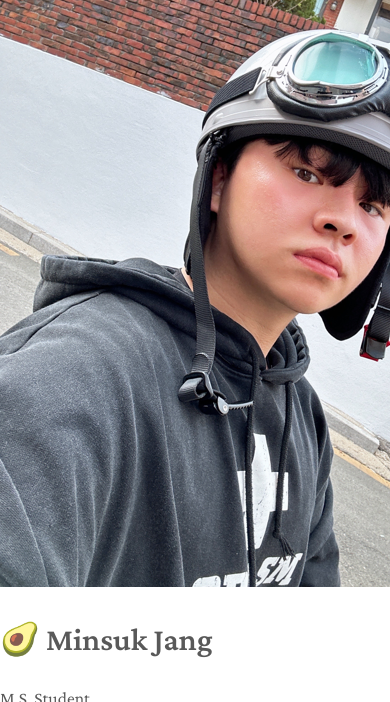
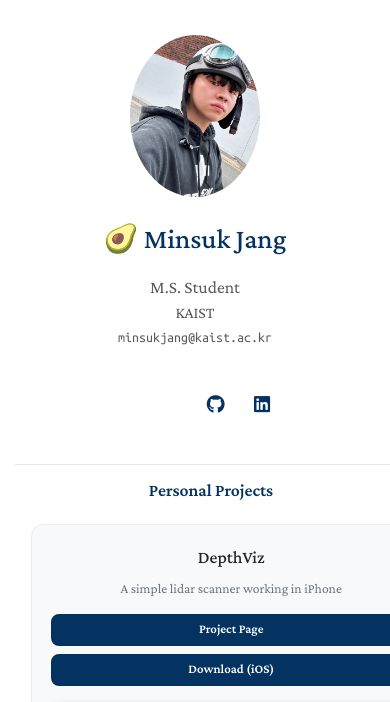
Before and after one commit to tersite1/tersite1.github.io, a Jekyll site: the page built from index.md, in a window 390 px wide. Shown: the top 702 px of the page. Built offline with Jekyll 4.4.1, drawn with Linux system fonts in a browser that asks for light colours; a style sheet for code colours, icons or effects is not loaded; our own code applies the rules of GitHub Pages for plain Markdown files; some of the changed text lies outside the part shown; grey boxes are pictures that could not be loaded.

Commit message:
Update style.scss

```diff
--- a/assets/css/style.scss
+++ b/assets/css/style.scss
@@ -1,3 +1,6 @@
+---
+---
+
 @import "minimal-light";
 
 .pub-row {
@@ -23,34 +26,11 @@
 }
 
 .social-icons a:last-child{margin-right:0}
-
-/* 모바일 터치 디바이스에서 hover 효과 비활성화 */
-@media (hover: none) and (pointer: coarse) {
-  .social-icons a:hover {
-    background-color: transparent !important;
-    color: #043361 !important;
-    transform: none !important;
-  }
-}
-
-@media (hover: hover) and (pointer: fine) {
-  .social-icons a:hover{
-    background-color:white;
-    color:black;
-    transform: scale(1.2);
-  }
-}
+.social-icons a:hover{background-color:white;color:black;transform: scale(1.2)}
 
 @media (prefers-color-scheme: dark) {
   .social-icons a:last-child{margin-right:0}
-
-  @media (hover: hover) and (pointer: fine) {
-    .social-icons a:hover{
-      background-color:#20212b;
-      color:black;
-      transform: scale(1.2);
-    }
-  }
+  .social-icons a:hover{background-color:#20212b;color:black;transform: scale(1.2)}
 }
 
 .icon-button{
@@ -123,6 +103,7 @@
 .icon-button .icon-facebook{color:#4286f4}
 .icon-button .icon-github{color:#000;}
 .icon-button .icon-linkedin{color:#0077B5}
+
 .icon-button:hover .icon-twitter,.icon-button:hover .icon-facebook,.icon-button:hover .icon-github,.icon-button:hover .icon-linkedin{color:white}
 
 autocolor{color:#595959;}
@@ -149,127 +130,6 @@
   lightonly {visibility: hidden;}
   darkonly {visibility: visible;}
   papertitle {color:#eeeff0;}
-}
-
-/* Personal Projects 카드 스타일 */
-.personal-projects-container {
-  margin: 2rem 0;
-}
-
-.personal-projects-grid {
-  display: grid;
-  grid-template-columns: 1fr;
-  gap: 2rem;
-  margin-top: 1.5rem;
-}
-
-.project-card {
-  background-color: #f8f9fa;
-  border: 1px solid #e9ecef;
-  border-radius: 0.75rem;
-  padding: 2rem;
-  text-align: center;
-  transition: transform 0.3s ease, box-shadow 0.3s ease;
-}
-
-/* 터치 디바이스에서 hover 효과 비활성화 */
-@media (hover: hover) and (pointer: fine) {
-  .project-card:hover {
-    transform: translateY(-3px);
-    box-shadow: 0 6px 25px rgba(0,0,0,0.15);
-  }
-}
-
-.project-card h3 {
-  font-size: 1.4rem;
-  color: #043361;
-  margin-bottom: 1rem;
-  font-weight: 600;
-}
-
-.project-card p {
-  font-size: 1rem;
-  color: #6c757d;
-  margin-bottom: 1.5rem;
-  line-height: 1.6;
-}
-
-.project-buttons {
-  display: flex;
-  justify-content: center;
-  gap: 1rem;
-  margin-bottom: 1.5rem;
-  flex-wrap: wrap;
-}
-
-.project-button {
-  display: inline-block;
-  padding: 0.7rem 1.3rem;
-  background-color: #043361;
-  color: white !important;
-  border: 2px solid #043361;
-  border-radius: 0.5rem;
-  text-decoration: none;
-  font-size: 0.9rem;
-  font-weight: 600;
-  transition: all 0.3s ease;
-  min-width: 120px;
-  text-align: center;
-}
-
-/* 터치 디바이스에서 hover 효과 비활성화 */
-@media (hover: hover) and (pointer: fine) {
-  .project-button:hover {
-    background-color: #069;
-    border-color: #069;
-    transform: translateY(-1px);
-    box-shadow: 0 3px 12px rgba(0,0,0,0.25);
-  }
-}
-
-.project-video {
-  width: 100%;
-  max-width: 500px;
-  height: 280px;
-  border-radius: 0.5rem;
-  overflow: hidden;
-  box-shadow: 0 4px 15px rgba(0,0,0,0.1);
-  margin: 0 auto;
-}
-
-.project-video iframe {
-  width: 100%;
-  height: 100%;
-  border: none;
-}
-
-/* 다크 모드 지원 */
-@media (prefers-color-scheme: dark) {
-  .project-card {
-    background-color: #2a2d3a;
-    border-color: #444;
-  }
-
-  .project-card h3 {
-    color: rgb(62, 183, 240);
-  }
-
-  .project-card p {
-    color: #b0b3b8;
-  }
-
-  .project-button {
-    background-color: rgb(62, 183, 240);
-    color: #000 !important;
-    border-color: rgb(62, 183, 240);
-  }
-
-  @media (hover: hover) and (pointer: fine) {
-    .project-button:hover {
-      background-color: rgb(52, 173, 230);
-      border-color: rgb(52, 173, 230);
-    }
-  }
 }
 
 .image {
@@ -335,6 +195,7 @@
 p, ul, ol, table, pre, dl {margin:0 0 20px;}
 h1, h2, h3 {line-height:1.1;}
 h1 {font-size:28px;}
+
 a {color:#39c;text-decoration:none;}
 a:hover {color:#069;}
 
@@ -482,195 +343,324 @@
   text-align:center;
 }
 
-/* 터치 이벤트 최적화 */
-* {
-  -webkit-tap-highlight-color: transparent;
-  -webkit-touch-callout: none;
+/* Personal Projects Section - 사이드바용 */
+.sidebar-projects {
+  margin-top: 2rem;
+  padding: 1.5rem 0;
+  border-top: 1px solid #e5e5e5;
 }
 
-/* 터치 액션 최적화 */
-html {
-  -ms-touch-action: manipulation;
-  touch-action: manipulation;
+.sidebar-projects h3 {
+  font-size: 1.1rem;
+  color: #043361;
+  margin-bottom: 1.5rem;
+  font-weight: 600;
+  text-align: center;
 }
 
-/* 터치 디바이스 전용 스타일 */
-@media (pointer: coarse) {
-  .social-icons a,
-  .project-card,
-  .project-button {
-    transition: none !important;
+.sidebar-project {
+  margin-bottom: 2.5rem;
+  padding: 1.5rem;
+  background-color: #f8f9fa;
+  border-radius: 0.75rem;
+  border: 1px solid #e9ecef;
+  text-align: center;
+  width: 100%;
+  margin-left: auto;
+  margin-right: auto;
+}
+
+.project-name {
+  font-size: 1.1rem;
+  font-weight: 600;
+  color: #043361;
+  margin-bottom: 0.5rem;
+}
+
+.project-description {
+  font-size: 0.85rem;
+  color: #6c757d;
+  margin-bottom: 1rem;
+  line-height: 1.4;
+}
+
+/* 메인 콘텐츠 영역 Personal Projects */
+.main-personal-projects {
+  margin: 2rem 0;
+}
+
+.personal-project-row {
+  display: grid;
+  grid-template-columns: 1fr;
+  gap: 3rem;
+  margin-top: 1.5rem;
+  max-width: 1200px;
+  margin-left: auto;
+  margin-right: auto;
+  width: 95%;
+}
+
+.personal-project-card {
+  padding: 3rem;
+  background-color: #f8f9fa;
+  border-radius: 1rem;
+  border: 1px solid #e9ecef;
+  text-align: center;
+  transition: transform 0.3s ease, box-shadow 0.3s ease;
+  width: 100%;
+  max-width: 1200px;
+  margin: 0 auto 3rem auto;
+  box-sizing: border-box;
+}
+
+.personal-project-card:hover {
+  transform: translateY(-3px);
+  box-shadow: 0 6px 25px rgba(0,0,0,0.15);
+}
+
+.personal-project-card .project-name {
+  font-size: 1.6rem;
+  font-weight: 600;
+  color: #043361;
+  margin-bottom: 1rem;
+}
+
+.personal-project-card .project-description {
+  font-size: 1.2rem;
+  color: #6c757d;
+  margin-bottom: 1.5rem;
+  line-height: 1.6;
+  max-width: 800px;
+  margin-left: auto;
+  margin-right: auto;
+}
+
+/* 프로젝트 버튼 컨테이너 */
+.project-buttons {
+  display: flex;
+  justify-content: center;
+  gap: 1rem;
+  margin-bottom: 1.5rem;
+  flex-wrap: wrap;
+}
+
+/* 모든 프로젝트 버튼 공통 스타일 - 완전히 동일 */
+.project-button,
+.download-button,
+.instagram-button {
+  display: inline-block;
+  padding: 0.8rem 1.5rem;
+  border-radius: 0.5rem;
+  font-size: 1rem;
+  font-weight: 600;
+  text-decoration: none;
+  transition: all 0.3s ease;
+  border: 2px solid transparent;
+  min-width: 140px;
+  text-align: center;
+  box-sizing: border-box;
+  height: 48px;
+  line-height: 1.2;
+  background-color: #043361;
+  color: white !important;
+  border-color: #043361;
+}
+
+.project-button:hover,
+.download-button:hover,
+.instagram-button:hover {
+  background-color: #069;
+  border-color: #069;
+  transform: translateY(-1px);
+  box-shadow: 0 3px 12px rgba(0,0,0,0.25);
+}
+
+/* 사이드바 버튼 크기 동일 */
+.sidebar-project .project-button,
+.sidebar-project .download-button,
+.sidebar-project .instagram-button {
+  padding: 0.4rem 0.8rem;
+  font-size: 0.8rem;
+  min-width: 90px;
+  height: 32px;
+}
+
+.sidebar-project .project-buttons {
+  gap: 0.5rem;
+  margin-bottom: 1rem;
+}
+
+/* 동영상 컨테이너 */
+.personal-project-card .project-video-container {
+  width: 100%;
+  max-width: 900px;
+  height: 350px;
+  border-radius: 0.8rem;
+  overflow: hidden;
+  box-shadow: 0 4px 15px rgba(0,0,0,0.12);
+  margin: 0 auto;
+  position: relative;
+  background-color: #000;
+}
+
+.personal-project-card .project-video-container iframe {
+  width: 100%;
+  height: 100%;
+  border: none;
+  position: absolute;
+  top: 0;
+  left: 0;
+  object-fit: cover;
+}
+
+/* 사이드바 동영상 */
+.sidebar-project .project-video-container {
+  width: 100%;
+  margin: 1rem auto;
+  border-radius: 0.5rem;
+  overflow: hidden;
+  box-shadow: 0 2px 8px rgba(0,0,0,0.1);
+  position: relative;
+  background-color: #000;
+}
+
+.sidebar-project .project-video-container iframe {
+  width: 100%;
+  height: 100%;
+  border: none;
+  position: absolute;
+  top: 0;
+  left: 0;
+  object-fit: cover;
+}
+
+/* Dark Mode Support */
+@media (prefers-color-scheme: dark) {
+  .sidebar-projects {border-top-color: #444;}
+  .sidebar-projects h3 {color: rgb(62, 183, 240);}
+  .sidebar-project {background-color: #2a2d3a;border-color: #444;}
+  .project-name {color: rgb(62, 183, 240);}
+  .project-description {color: #b0b3b8;}
+  .personal-project-card {background-color: #2a2d3a;border-color: #444;}
+  .personal-project-card .project-name {color: rgb(62, 183, 240);}
+  .personal-project-card .project-description {color: #b0b3b8;}
+
+  .project-button,
+  .download-button,
+  .instagram-button {
+    background-color: rgb(62, 183, 240);
+    color: #000 !important;
+    border-color: rgb(62, 183, 240);
+  }
+
+  .project-button:hover,
+  .download-button:hover,
+  .instagram-button:hover {
+    background-color: rgb(52, 173, 230);
+    border-color: rgb(52, 173, 230);
   }
 }
 
-/* 통합된 반응형 미디어 쿼리 */
+/* 기본 반응형 레이아웃 */
 @media print, screen and (max-width: 960px) {
-  .pub-row {
-    display: flex;
-    align-items: center;
+  .pub-row {display: flex; align-items: center;}
+  div.wrapper {width:auto;margin:0;}
+  header, section, footer {float:none;position:static;width:auto;}
+  header {padding-right:320px;}
+  section {border:1px solid #e5e5e5;border-width:1px 0;padding:20px 0;margin:0 0 20px;}
+  header a small {display:inline;}
+  header ul {position:absolute;right:50px;top:52px;}
+  .image.avatar img {border-radius: 100%;width: 117px;padding:20px;}
+  #head1o2, #head2o2 {visibility: hidden;}
 }
 
-  div.wrapper {
-    width:auto;
-    margin:0;
+@media print, screen and (max-width: 960px) {
+  body {word-wrap:break-word;padding:15px;}
+  .pub-row {display: flex; align-items: center;}
+  header {padding:0;}
+  pre, code {word-wrap:normal;}
 }
 
-  header, section, footer {
-    float:none;
-    position:static;
-    width:auto;
+@media print, screen and (max-width: 480px) {
+  .pub-row {display: block; align-items: center;}
+  body {padding:15px;}
+  header ul {width:99%;}
+  header li, header ul li + li + li {width:33%;}
+  .image.avatar img {border-radius: 100%;width: 130px;padding:20px;}
+  #head1o2, #head2o2 {visibility: hidden;}
 }
 
-  header {
-    padding-right:320px;
+@media print {
+  body {padding:0.4in;font-size:12pt;color:#444;}
 }
 
-  section {
-    border:1px solid #e5e5e5;
-    border-width:1px 0;
-    padding:20px 0;
-    margin:0 0 20px;
+.biblink {text-decoration:none;display: inline;margin-right: 0px;}
+.fakelink {text-decoration: none;cursor: pointer;}
+.bibref {font-size: 70%;margin-top: 10px;margin-left: 0px;display:none;font-family: monospace;}
+
+/* PC 화면: 사이드바 Personal Projects 숨기기 */
+@media (min-width: 961px) {
+  .sidebar-projects {display: none !important;}
+  .main-personal-projects {display: block !important;}
 }
 
-  header a small {
-    display:inline;
+/* 모바일 화면: 사이드바 Personal Projects 확장 + 메인 숨김 */
+@media (max-width: 960px) {
+  /* 메인 Personal Projects 완전히 숨기기 */
+  .main-personal-projects {display: none !important;}
+
+  /* 사이드바 Personal Projects 확실히 표시 + width 확장 */
+  .sidebar-projects {
+    display: block !important;
+    margin-top: 1rem;
+    padding: 1rem;
+    width: 100%;
+    max-width: none;
   }
 
-  header ul {
-    position:absolute;
-    right:50px;
-    top:52px;
+  /* 사이드바 프로젝트 카드 width 대폭 확장 */
+  .sidebar-project {
+    margin-bottom: 2.5rem;
+    padding: 1.5rem;
+    width: 100%;
+    max-width: none;
+    margin-left: 0;
+    margin-right: 0;
   }
 
-  .image.avatar img {
-    border-radius: 100%;
-    width: 117px;
-    padding:20px;
+  /* 사이드바 동영상 height 증가 */
+  .sidebar-project .project-video-container {
+    height: 250px;
+    max-width: none;
+  }
 }
 
-  /* 모바일에서 Personal Projects 카드 최적화 */
-  .personal-projects-grid {
-    grid-template-columns: 1fr;
-    gap: 1.5rem;
+@media (max-width: 480px) {
+  /* 작은 모바일에서도 확장된 width 유지 */
+  .sidebar-project {
+    padding: 1.2rem;
+    width: 100%;
+    max-width: none;
   }
 
-  .project-card {
-    padding: 1.5rem;
+  .sidebar-project .project-video-container {
+    height: 220px;
   }
 
-  .project-card h3 {
-    font-size: 1.2rem;
-  }
-
-  .project-card p {
-    font-size: 0.9rem;
-  }
-
+  /* 모바일 버튼 세로 배치 */
   .project-buttons {
     flex-direction: column;
     gap: 0.75rem;
   }
 
-  .project-button {
+  .sidebar-project .project-buttons {
+    gap: 0.5rem;
+  }
+
+  .sidebar-project .project-button,
+  .sidebar-project .download-button,
+  .sidebar-project .instagram-button {
     width: 100%;
     min-width: auto;
   }
-
-  .project-video {
-    height: 200px;
 }
-
-  #head1o2, #head2o2 {
-    visibility: hidden;
-  }
-
-  body {
-    word-wrap:break-word;
-    padding:15px;
-  }
-
-  header {
-    padding:0;
-  }
-
-  pre, code {
-    word-wrap:normal;
-  }
-}
-
-@media print, screen and (max-width: 480px) {
-  .pub-row {
-    display: block;
-    align-items: center;
-  }
-
-  body {
-    padding:15px;
-  }
-
-  header ul {
-    width:99%;
-  }
-
-  header li, header ul li + li + li {
-    width:33%;
-  }
-
-  .image.avatar img {
-    border-radius: 100%;
-    width: 130px;
-    padding:20px;
-  }
-
-  /* 작은 모바일에서 Personal Projects 최적화 */
-  .project-card {
-    padding: 1.2rem;
-  }
-
-  .project-card h3 {
-    font-size: 1.1rem;
-  }
-
-  .project-video {
-    height: 180px;
-  }
-
-  #head1o2, #head2o2 {
-    visibility: hidden;
-  }
-}
-
-/* 데스크톱에서 Personal Projects 카드 2열 표시 */
-@media screen and (min-width: 961px) {
-  .personal-projects-grid {
-    grid-template-columns: 1fr 1fr;
-    gap: 2rem;
-  }
-}
-
-@media print {
-  body {
-    padding:0.4in;
-    font-size:12pt;
-    color:#444;
-  }
-}
-
-.biblink {
-  text-decoration:none;
-  display: inline;
-  margin-right: 0px;
-}
-
-.fakelink {
-  text-decoration: none;
-  cursor: pointer;
-}
-
-.bibref {
-  font-size: 70%;
-  margin-top: 10px;
-  margin-left: 0px;
-  display:none;
-  font-family: monospace;
-}
```
Lines whose indentation alone changed are shown as unchanged.
